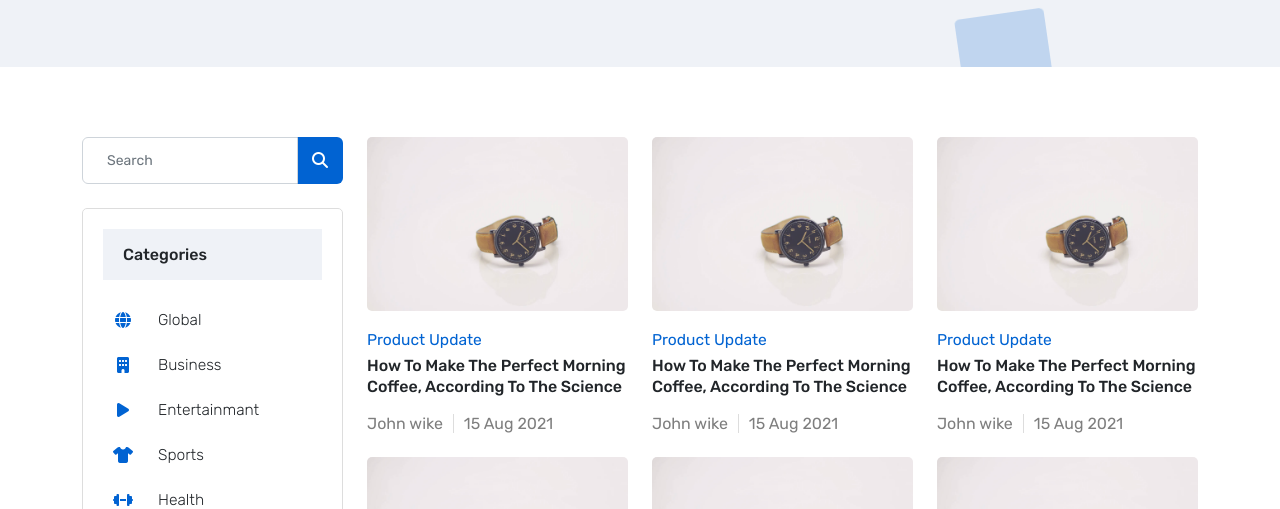
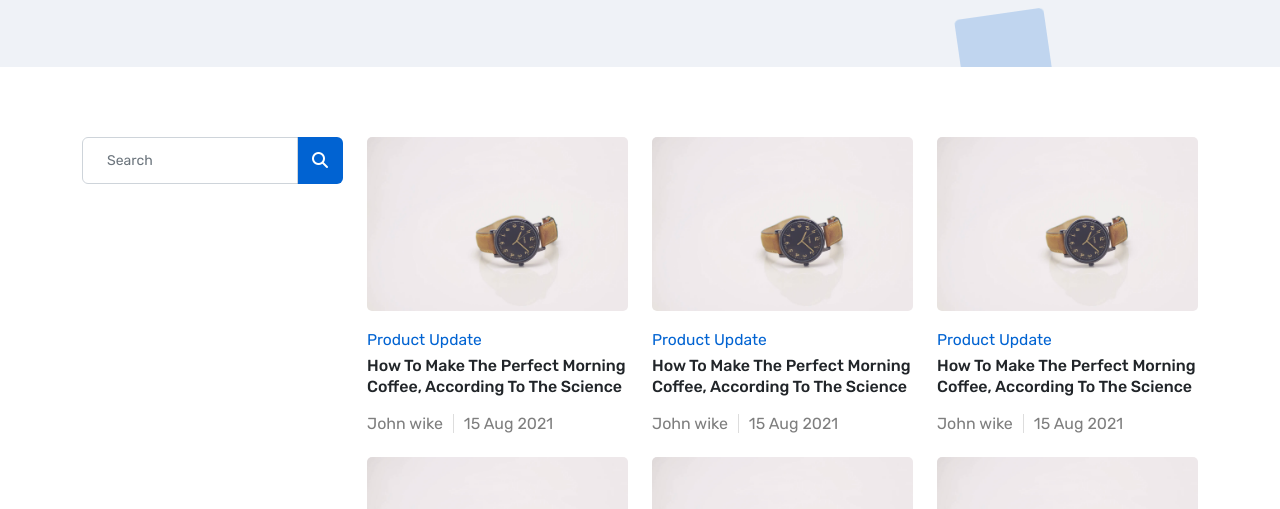
Before and after one commit to kamilquliyev98/MarketoWatchStore, a plain HTML site: page blog.html in a window 1280 px wide. Shown: the part 291-800 px from the top of the page. Drawn offline with nearby package versions, Linux system fonts and the light colour scheme.

Commit message:
Blog page edit

```diff
--- a/blog.html
+++ b/blog.html
@@ -801,84 +801,6 @@
                             </div>
                         </div>
                         <!-- Search Bar End -->
-
-                        <!-- Category section Start -->
-                        <div class="category-section popular-post mt-4">
-                            <div class="popular-title">
-                                <h3>Categories</h3>
-                            </div>
-                            <ul>
-                                <li class="category-box">
-                                    <a href="blog.html">
-                                        <div class="category-product">
-                                            <div class="cate-shape">
-                                                <i class="fas fa-globe text-color"></i>
-                                            </div>
-
-                                            <div class="cate-contain">
-                                                <h5 class="text-color">Global</h5>
-                                            </div>
-                                        </div>
-                                    </a>
-                                </li>
-                                <li class="category-box">
-                                    <a href="blog.html">
-                                        <div class="category-product">
-                                            <div class="cate-shape">
-                                                <i class="fas fa-building text-color"></i>
-                                            </div>
-
-                                            <div class="cate-contain">
-                                                <h5 class="text-color">Business</h5>
-                                            </div>
-                                        </div>
-                                    </a>
-                                </li>
-
-                                <li class="category-box">
-                                    <a href="blog.html">
-                                        <div class="category-product">
-                                            <div class="cate-shape">
-                                                <i class="fas fa-play text-color"></i>
-                                            </div>
-
-                                            <div class="cate-contain">
-                                                <h5 class="text-color">Entertainmant</h5>
-                                            </div>
-                                        </div>
-                                    </a>
-                                </li>
-
-                                <li class="category-box">
-                                    <a href="blog.html">
-                                        <div class="category-product">
-                                            <div class="cate-shape">
-                                                <i class="fas fa-tshirt text-color"></i>
-                                            </div>
-
-                                            <div class="cate-contain">
-                                                <h5 class="text-color">Sports</h5>
-                                            </div>
-                                        </div>
-                                    </a>
-                                </li>
-
-                                <li class="category-box">
-                                    <a href="blog.html">
-                                        <div class="category-product">
-                                            <div class="cate-shape">
-                                                <i class="fas fa-dumbbell text-color"></i>
-                                            </div>
-
-                                            <div class="cate-contain">
-                                                <h5 class="text-color">Health</h5>
-                                            </div>
-                                        </div>
-                                    </a>
-                                </li>
-                            </ul>
-                        </div>
-                        <!-- Category section End -->
                     </div>
                 </div>
             </div>
```
